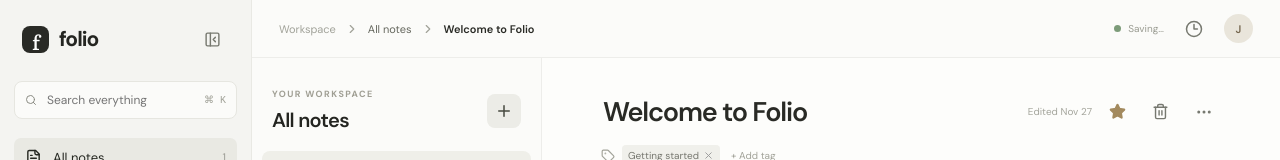
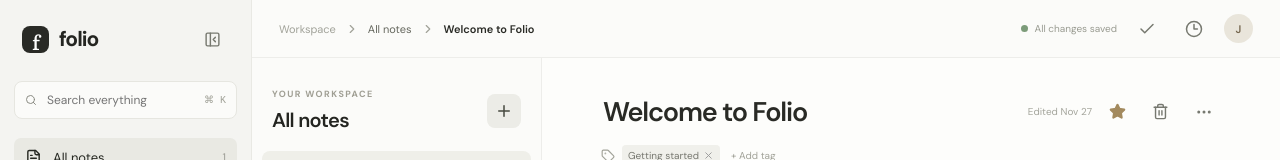
Before and after one commit to mrjdm2007/Folio, a React (Vite) app: page / in a window 1280 px wide. Shown: the top 160 px of the page. Built offline with nearby package versions, Linux system fonts and the light colour scheme.

Commit message:
Add an explicit save control alongside automatic saving

```diff
--- a/src/App.tsx
+++ b/src/App.tsx
@@ -109,7 +109,7 @@ export default function App() {
       <div className="sidebar-bottom"><div className="sync-state"><span className="sync-dot"/><span>{status}</span></div><button className="nav-item" onClick={() => setShowSettings(true)}><Settings2 size={17}/>Settings & backup</button></div>
     </aside>
     <main className="main-area">
-      <header className="topbar">{!sidebar && <button className="icon-button" onClick={() => setSidebar(true)}><Menu size={18}/></button>}<div className="breadcrumbs">Workspace <ChevronRight size={14}/><span>{section === "all" ? "All notes" : section[0].toUpperCase() + section.slice(1)}</span>{current && <><ChevronRight size={14}/><span className="crumb-current">{current.title}</span></>}</div><div className="top-actions"><span className="save-label"><span className="sync-dot"/>{status}</span><button className="icon-button" title="Focus timer" onClick={() => setSection("study")}><Clock3 size={18}/></button><button className="avatar" onClick={() => setShowSettings(true)}>J</button></div></header>
+      <header className="topbar">{!sidebar && <button className="icon-button" onClick={() => setSidebar(true)}><Menu size={18}/></button>}<div className="breadcrumbs">Workspace <ChevronRight size={14}/><span>{section === "all" ? "All notes" : section[0].toUpperCase() + section.slice(1)}</span>{current && <><ChevronRight size={14}/><span className="crumb-current">{current.title}</span></>}</div><div className="top-actions"><span className="save-label"><span className="sync-dot"/>{status}</span><button className="icon-button" title="Save now" onClick={()=>db.state.put({key:"main",value:data}).then(()=>setStatus("All changes saved")).catch(()=>setStatus("Could not save locally"))}><Check size={18}/></button><button className="icon-button" title="Focus timer" onClick={() => setSection("study")}><Clock3 size={18}/></button><button className="avatar" onClick={() => setShowSettings(true)}>J</button></div></header>
       {section === "flashcards" ? <Study data={data} update={(f: (d: any) => any) => setData(f as any)} initialTab="Flashcards" />
       : section === "study" ? <Study data={data} update={(f: (d: any) => any) => setData(f as any)} />
       : section === "tools" ? <Tools data={data} update={(f: (d: any) => any) => setData(f as any)} />
```
